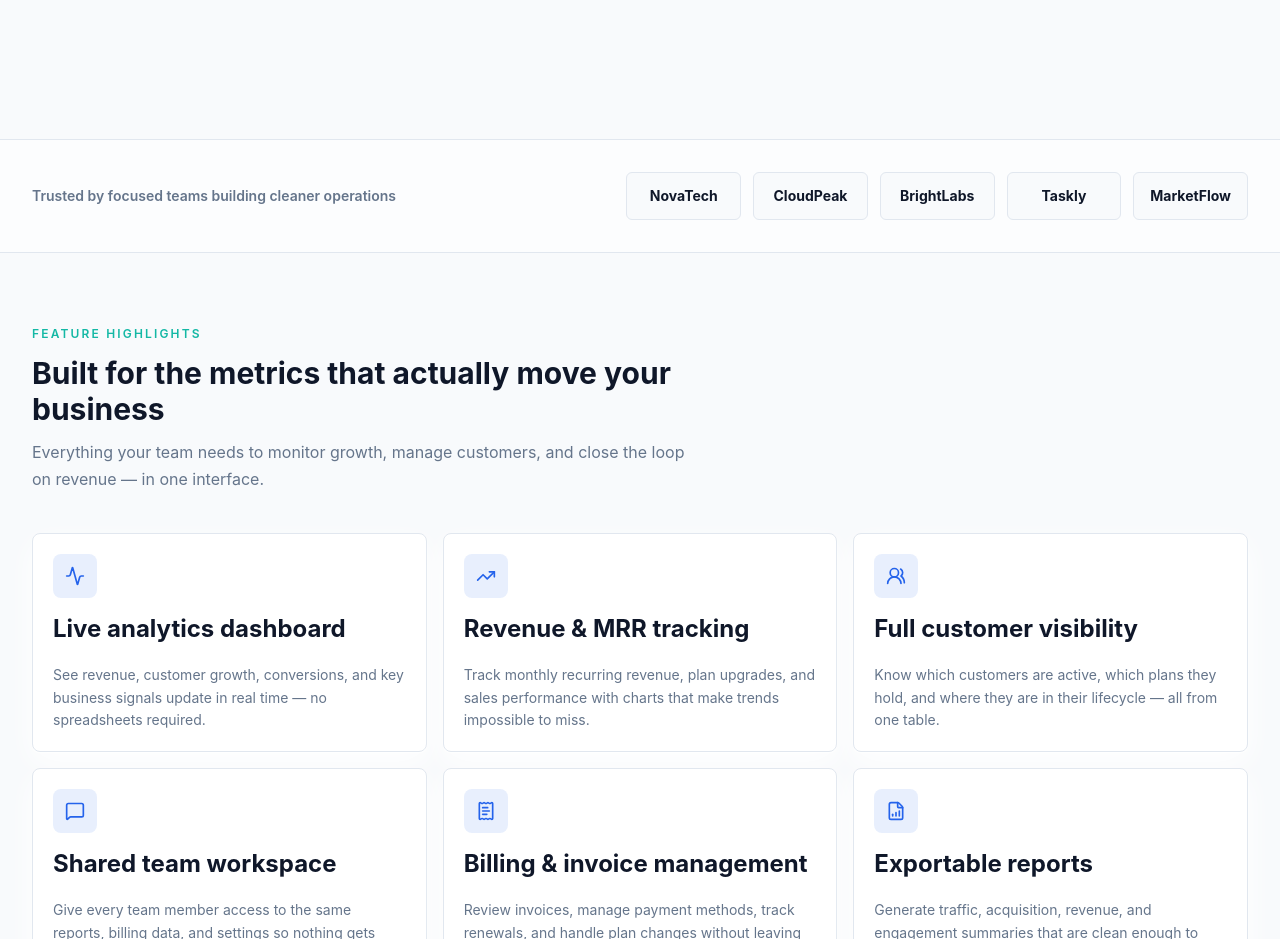
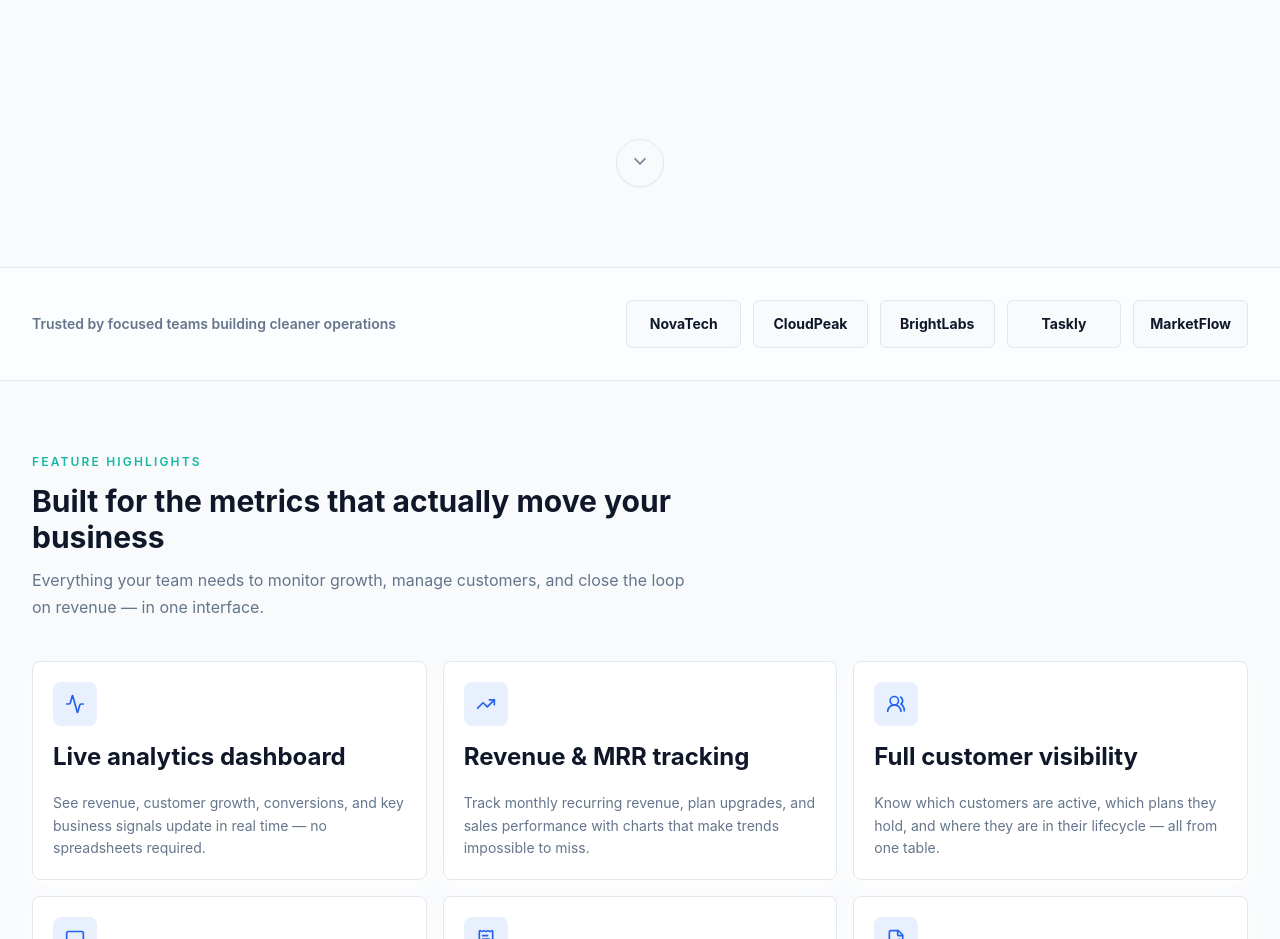
Before and after one commit to shantopaul/SaaS-Dashboard-Website, a React (Vite) app: page / in a window 1280 px wide. Shown: the part 1120-2059 px from the top of the page. Built offline with nearby package versions, Linux system fonts and the light colour scheme.

Commit message:
Add glowing animated Scroll Down Chevron button with smooth scroll functionality to next section

```diff
--- a/src/pages/public/LandingPage.tsx
+++ b/src/pages/public/LandingPage.tsx
@@ -5,6 +5,7 @@ import {
   ArrowRight,
   BarChart3,
   CheckCircle2,
+  ChevronDown,
   CreditCard,
   FileBarChart,
   LockKeyhole,
@@ -154,10 +155,26 @@ export function LandingPage() {
           >
             <DashboardPreview />
           </motion.div>
+
+          {/* Centered Chevron Scroll Down Button */}
+          <div className="mt-8 flex justify-center">
+            <button
+              onClick={() => {
+                document
+                  .getElementById("trusted-brands-section")
+                  ?.scrollIntoView({ behavior: "smooth" });
+              }}
+              className="focus-ring group flex size-12 items-center justify-center rounded-full border border-border bg-background/60 shadow-sm backdrop-blur-md transition-all duration-300 hover:-translate-y-1 hover:border-primary/30 hover:bg-background/80 hover:shadow-md"
+              aria-label="Scroll to next section"
+            >
+              <ChevronDown className="size-5 text-muted-foreground transition-colors group-hover:text-primary animate-bounce" />
+            </button>
+          </div>
         </div>
       </section>
 
       <motion.section
+        id="trusted-brands-section"
         className="border-b border-border bg-card/45 py-8"
         {...sectionMotion}
       >
```
